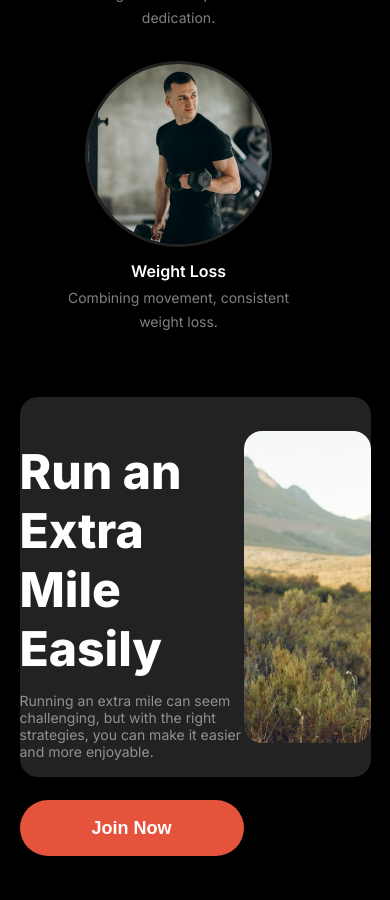
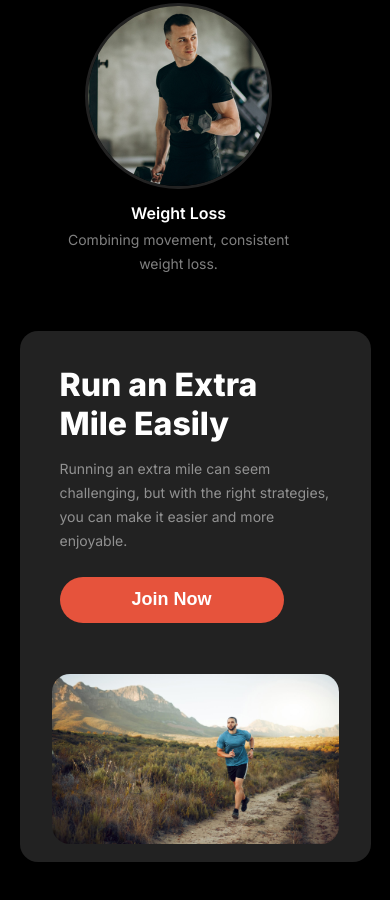
Before and after one commit to Muhammad-Piyas/assignment-two, a plain HTML site: page index.html in a window 390 px wide. Shown: the part 2119-3019 px from the top of the page. Before the commit the page ends 2975 px from the top, so only its background shows below. Drawn offline with Linux system fonts and the light colour scheme; a web font is replaced by a local one.

Commit message:
Run Container Responsive down

```diff
--- a/style/responsive.css
+++ b/style/responsive.css
@@ -134,7 +134,7 @@
 /* ==== Change Your Habits Section Style Start ==== */
 .change-container{
   width: 318px;
-  height: 1216px;
+  height: 1150px;
   display: grid;
   grid-template-columns: repeat(1, 1fr);
 }
@@ -177,6 +177,40 @@
 }
 /* ==== Change Your Habits Section Style End ==== */
 
+/* == Run an Extra Mile Easily Section Style Start == */
+.run-container{
+  width: 100%;
+  height: 531px;
+  display: grid;
+  grid-template-columns: repeat(1, 1fr);
+}
 
+.run-content{
+  width: 100%;
+  display: flex;
+  flex-direction: column;
+  justify-content: center;
+  align-items: flex-start;
+  padding: 16px 40px 16px 40px;
+}
 
+.run-content h2{
+  color: white;
+  font-weight: 800;
+  font-size: 2rem;
+  margin-bottom: 0.875rem;
 }
+
+.run-content p{
+  line-height: 1.5rem;
+  margin-bottom: 1.5rem;
+}
+
+.run-img{
+  width: 287px;
+  height: 170px;
+  border-radius: 18px;
+  background: url(../images/run.jpg);
+  background-size: cover;
+  margin: 0 auto;
+}
--- a/style/style.css
+++ b/style/style.css
@@ -298,6 +298,7 @@ border: 3px solid rgb(34, 34, 34);
   color: rgba(255, 255, 255, 0.5);
   font-weight: 400;
   font-size: 0.875rem;
+  line-height: 1.5rem;
   margin-bottom: 2.5rem;
 }
 
```
